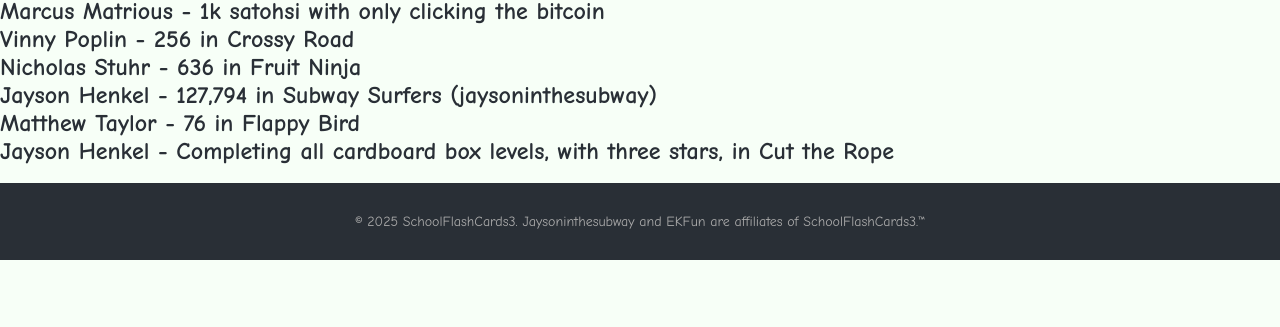
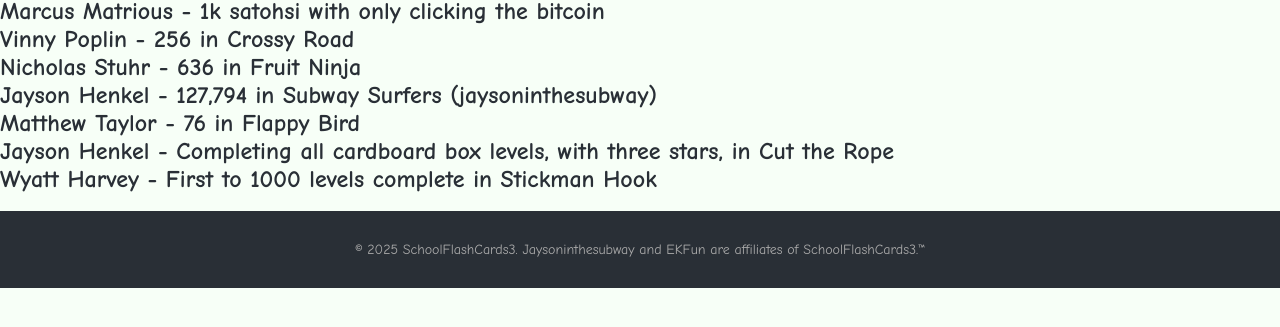
Before and after one commit to ekfun/sfctestingwebsite, a plain HTML site: page home.html in a window 1280 px wide. Shown: the part 453-780 px from the top of the page. Drawn offline with Linux system fonts and the light colour scheme.

Commit message:
Update home.html

```diff
--- a/home.html
+++ b/home.html
@@ -291,6 +291,7 @@
 <h2 style="font-family: Comic Sans MS">Jayson Henkel - 127,794 in Subway Surfers (jaysoninthesubway)</h2>
 <h2 style="font-family: Comic Sans MS">Matthew Taylor - 76 in Flappy Bird</h2>
 <h2 style="font-family: Comic Sans MS">Jayson Henkel - Completing all cardboard box levels, with three stars, in Cut the Rope</h2>
+<h2 style="font-family: Comic Sans MS">Wyatt Harvey - First to 1000 levels complete in Stickman Hook</h2>
 <br>
     <footer>
         <div class="container">
```
